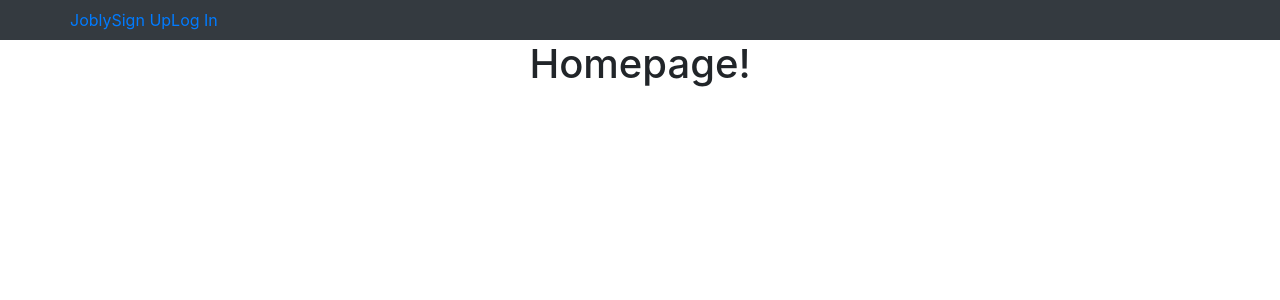
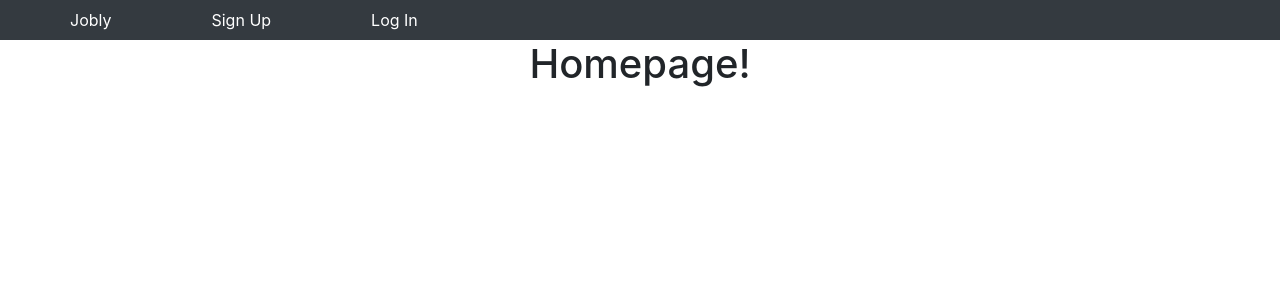
Before and after one commit to ndeakers/react-jobly, a React (Create React App) app: page / in a window 1280 px wide. Shown: the top 300 px of the page. Built offline with nearby package versions, Linux system fonts and the light colour scheme; no server answers.

Commit message:
added styles to navbar

```diff
--- a/src/App.css
+++ b/src/App.css
@@ -1,5 +1,10 @@
 .App {
   text-align: center;
+}
+
+.App nav a {
+  margin-right:100px;
+  color:white;
 }
 
 .App-logo {
--- a/src/NavBar.js
+++ b/src/NavBar.js
@@ -19,18 +19,18 @@ function NavBar({logout}) {
       {currentUser === null
         ? <Container className="Navbar-anon">
           <Nav className="me-auto">
-            <NavLink to="/">Jobly</NavLink>
-            <NavLink to="/signup">Sign Up</NavLink>
-            <NavLink to="/login">Log In</NavLink>
+            <NavLink exact to="/" id="jobly">Jobly</NavLink>
+            <NavLink exact to="/signup">Sign Up</NavLink>
+            <NavLink exact to="/login">Log In</NavLink>
           </Nav>
         </Container>
         : <Container className="Navbar-loggedin">
           <Nav className="me-auto">
-            <NavLink to="/">Jobly</NavLink>
-            <NavLink to="/companies">Companies</NavLink>
-            <NavLink to="/jobs">Jobs</NavLink>
-            <NavLink to="/profile">Profile</NavLink>
-            <NavLink onClick={logout} to="/">Logout</NavLink>
+            <NavLink exact to="/">Jobly</NavLink>
+            <NavLink exact to="/companies">Companies</NavLink>
+            <NavLink exact to="/jobs">Jobs</NavLink>
+            <NavLink exact to="/profile">Profile</NavLink>
+            <NavLink onClick={logout} exact to="/">Logout</NavLink>
           </Nav>
         </Container>}
 
```
